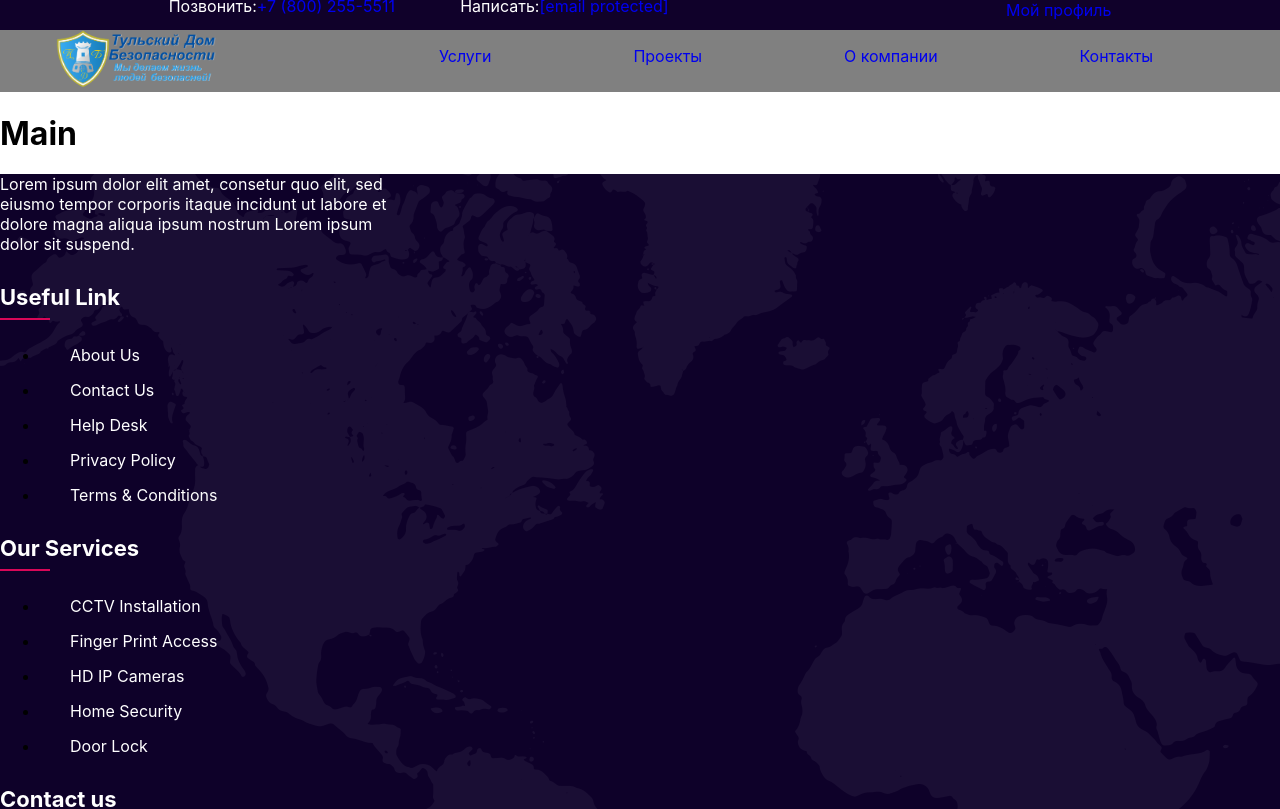
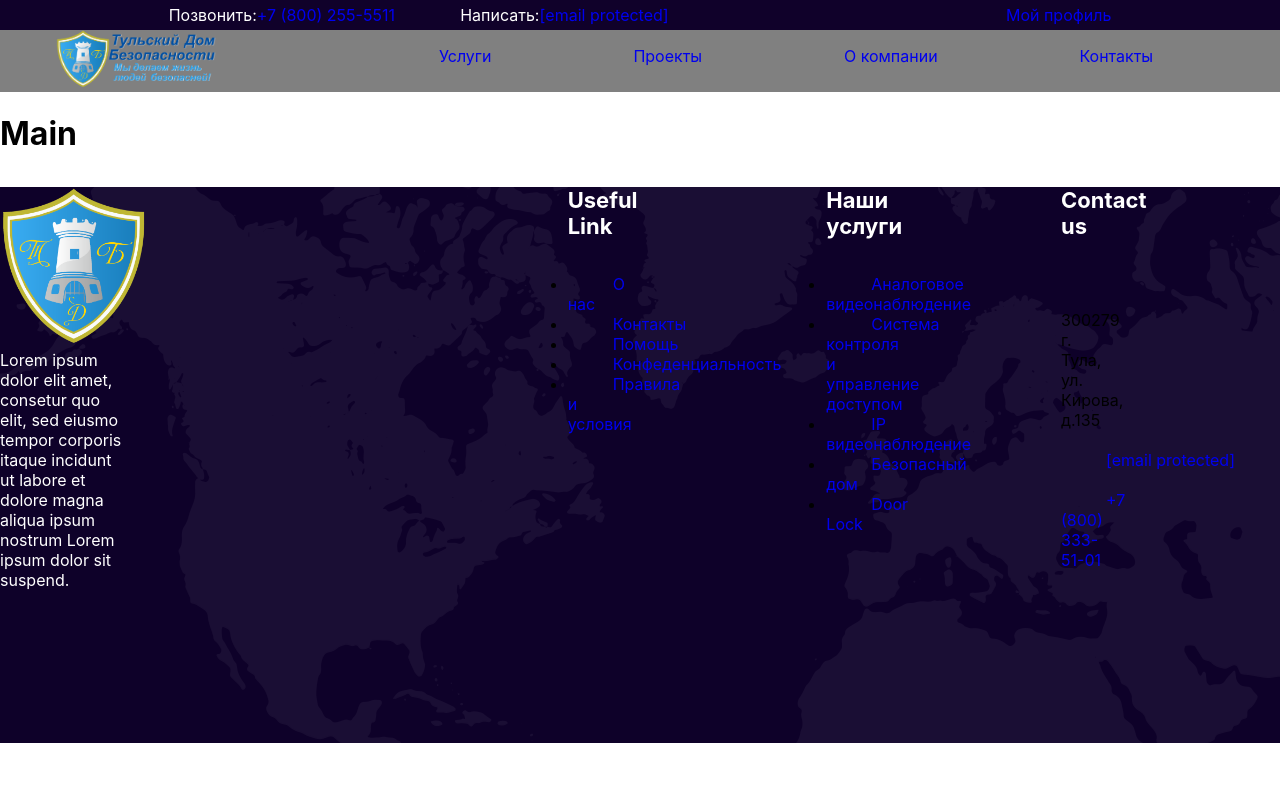
Before and after one commit to CapravMax/myProject, a React (Create React App) app: page / in a window 1280 px wide. Shown: the top 809 px of the page. Built offline with nearby package versions, Linux system fonts and the light colour scheme.

Commit message:
Made header and footer

```diff
--- a/src/components/Footer/Footer.jsx
+++ b/src/components/Footer/Footer.jsx
@@ -1,138 +1,136 @@
 import React from 'react';
+import { Link } from 'react-router-dom';
 import './Footer.scss'
+import footer_logo from '../../assets/img/logo_rus.png'
 
 function Footer () {
 
 
     return (
 // eslint-disable-next-line no-undef
-<footer className={'footer-bg'}>
-        <div className = {"footer-top pb-70"}>
-          <div className ="container">
-            <div className="row">
-              <div className="col-md-12">
-                <div className="footer-widget-wrap">
-                  <div className="footer-widget">
-                    {/* <a href="index.html" class="footer-logo"
-                      ><img src="" alt="Image"
-                    /></a> */}
-                    <p className="comp-desc">
+<footer className='footer'>
+        <div className = "footer_top">
+
+                <div className="footer_top_wrap">
+                  <div className="footer_top_wrap_widget">
+                    <Link to ="/" className="footer_top_wrap_widget_logo">
+                      <img src={footer_logo} alt = 'logo'/>
+                      </Link>
+                    <p className="footer_top_wrap_widget_about">
                       Lorem ipsum dolor elit amet, consetur quo elit, sed eiusmo
                       tempor corporis itaque incidunt ut labore et dolore magna
                       aliqua ipsum nostrum Lorem ipsum dolor sit suspend.
                     </p>
-                    <ul className="social-profile style2 list-style">
-                      {/* <li>
-                        <a target="_blank" href="https://vk.ru"
-                          ><i class="flaticon-facebook-app-symbol"></i>
-                        </a>
+                    <ul className="footer_top_wrap_widget_social_profile">
+                      <li>
+                        <Link to ="https://vk.ru" target="_blank">
+                          <i className="flaticon-facebook-app-symbol"></i>
+                        </Link>
                       </li>
                       <li>
-                        <a target="_blank" href="https://twitter.com">
-                          <i class="flaticon-twitter"></i>
-                        </a>
-                      </li> */}
-                      {/* <li>
-                        <a target="_blank" href="https://linkedin.com">
-                          <i class="flaticon-linkedin-1"></i>
-                        </a>
-                      </li> */}
-                      {/* <li>
-                        <a target="_blank" href="https://instagram.com">
-                          <i class="flaticon-instagram"></i>
-                        </a>
-                      </li> */}
-                    </ul>
-                  </div>
-                  <div className="footer-widget">
-                    <h4 className="footer-widget-title">Useful Link</h4>
-                    <ul className="footer-menu list-style">
-                      <li>
-                        <a href="about.html" target="_blank"
-                          ><i className="flaticon-right-arrow-1"></i>About Us</a>
+                        <Link to ="https://twitter.com" target="_blank">
+                          <i className="flaticon-twitter"></i>
+                        </Link>
                       </li>
                       <li>
-                        <a href="contact.html" target="_blank"
-                          ><i className="flaticon-right-arrow-1"></i>Contact Us</a>
+                        <Link to="https://linkedin.com" target="_blank">
+                          <i className="flaticon-linkedin-1"></i>
+                        </Link>
                       </li>
-                      <li>
-                        <a href="contact.html" target="_blank"
-                          ><i className="flaticon-right-arrow-1"></i>Help Desk</a>
-                                          </li>
-                      <li>
-                        <a href="privacy-policy.html" target="_blank"
-                          ><i className="flaticon-right-arrow-1"></i>Privacy
-                          Policy</a>
-                      </li>
-                      <li>
-                        <a href="terms-conditions.html" target="_blank"
-                          ><i className="flaticon-right-arrow-1"></i>Terms &amp;
-                          Conditions</a>
+                     <li>
+                        <Link to ="https://instagram.com" target="_blank">
+                          <i className="flaticon-instagram"></i>
+                        </Link>
                       </li>
                     </ul>
                   </div>
-                  <div className="footer-widget">
-                    <h4 className="footer-widget-title">Our Services</h4>
-                    <ul className="footer-menu list-style">
+                  <div className="footer_top_wrap_widget">
+                    <h4 className="footer_top_wrap_widget_title">Useful Link</h4>
+                    <ul className="footer_top_wrap_widget_menu">
                       <li>
-                        <a href="service-details.html" target="_blank"
-                          ><i className="flaticon-right-arrow-1"></i>CCTV
-                          Installation</a>
+                        <Link to ="About" target="_blank">
+                          <i className="flaticon-right-arrow-1"></i>О нас
+                          </Link>
                       </li>
                       <li>
-                        <a href="service-details.html" target="_blank"
-                          ><i className="flaticon-right-arrow-1"></i>Finger Print
-                          Access</a>
+                        <Link to ="Contacts" target="_blank">
+                          <i className="flaticon-right-arrow-1"></i>Контакты
+                          </Link>
                       </li>
                       <li>
-                        <a href="service-details.html" target="_blank"
-                          ><i className="flaticon-right-arrow-1"></i>HD IP
-                          Cameras</a>
+                        <Link to ="Help" target="_blank">
+                          <i className="flaticon-right-arrow-1"></i>Помощь
+                        </Link>
+                     </li>
+                      <li>
+                        <Link to ="Privicy" target="_blank">
+                          <i className="flaticon-right-arrow-1"></i>Конфеденциальность
+                        </Link>
                       </li>
                       <li>
-                        <a href="service-details.html" target="_blank"
-                          ><i className="flaticon-right-arrow-1"></i>Home
-                          Security</a>
-                      </li>
-                      <li>
-                        <a href="service-details.html" target="_blank"
-                          ><i className="flaticon-right-arrow-1"></i>Door Lock</a>
+                        <Link to ="terms-conditions.html" target="_blank"
+                          ><i className="flaticon-right-arrow-1"></i>Правила и условия
+                          </Link>
                       </li>
                     </ul>
                   </div>
-                  <div className="footer-widget">
-                    <h4 className="footer-widget-title">Contact us</h4>
-                    <div className="contact-item">
+                  <div className="footer_top_wrap_widget">
+                    <h4 className="footer_top_wrap_widget_title">Наши услуги</h4>
+                    <ul className="footer_top_wrap_widget_menu">
+                      <li>
+                        <Link to="Service" target="_blank">
+                          <i className="flaticon-right-arrow-1"></i>Аналоговое видеонаблюдение
+                          </Link>
+                      </li>
+                      <li>
+                        <Link to ="Service" target="_blank">
+                          <i className="flaticon-right-arrow-1"></i>Система контроля и управление доступом
+                          </Link>
+                      </li>
+                      <li>
+                        <Link to ="Service" target="_blank">
+                          <i className="flaticon-right-arrow-1"></i>IP видеонаблюдение</Link>
+                      </li>
+                      <li>
+                        <Link to ="Sevice" target="_blank">
+                          <i className="flaticon-right-arrow-1"></i>Безопасный дом
+                          </Link>
+                      </li>
+                      <li>
+                        <Link to ="Service" target="_blank">
+                          <i className="flaticon-right-arrow-1"></i>Door Lock
+                          </Link>
+                      </li>
+                    </ul>
+                  </div>
+                  <div className="footer_top_wrap_widget">
+                    <h4 className="footer_top_wrap_widget_title">Contact us</h4>
+                    <div className="footer_top_wrap_widget_contact">
                       <i className="flaticon-placeholder"></i>
-                      <p>Melborne Main St, VIC 3000, Melborne, Australia</p>
+                      <p>300279 г. Тула, ул. Кирова, д.135</p>
                     </div>
-                    <div className="contact-item">
+                    <div className="footer_top_wrap_widget_contact">
                       <i className="flaticon-message-1"></i>
-                      <a
-                        href="/cdn-cgi/l/email-protection#e28a878e8e8da289848e8d95cc818d8f"
-                        ><span
-                          className="__cf_email__"
+                      <Link to ="/cdn-cgi/l/email-protection#e28a878e8e8da289848e8d95cc818d8f">
+                        <span className="__cf_email__"
                           data-cfemail="177f727b7b78577c717b78603974787a"
                           >[email&#160;protected]</span>
-                          </a>
+                          </Link>
                     </div>
-                    <div className ="contact-item">
+                    <div className ="footer_top_wrap_widget_contact">
                       <i className="flaticon-phone-call"></i>
-                      <a href="tel:920023456789">+9200 (2) 345 6789</a>
+                      <a href="tel:+78003335101">+7 (800) 333-51-01</a>
                     </div>
                   </div>
                 </div>
-              </div>
-            </div>
-          </div>
-        </div>
-        <div className="footer-bottom">
-          <div className="copyright">
-            <p>
-              <span className="las la-copyright"></span>
 
 
-                document.write(new Date().getFullYear());
+
+        </div>
+        <div className="footer_bottom">
+          <div className="footer_bottom_copyright">
+            <p>
+              {/* <span className="las la-copyright">{document.write(new Date().getFullYear())}</span> */}
 
 
             </p>
--- a/src/components/Footer/Footer.scss
+++ b/src/components/Footer/Footer.scss
@@ -1,51 +1,50 @@
-.footer-bg {
+.footer {
+
   background-image: url(../../assets/img/footer/footer-bg-1.jpg);
-  }
-  .footer-wrap .footer-bottom {
-    border-top: 1px solid rgba(255, 255, 255, 0.1);
-    padding: 20px 0;
-  }
-  .footer-wrap .footer-bottom .copyright {
-    text-align: center;
-    padding: 0 15px;
-  }
-  .footer-wrap .footer-bottom .copyright p {
-    color: #fff;
-    margin: 0;
-  }
-  .footer-wrap .footer-bottom .copyright p a {
-    color: #d80758;
-    font-weight: 600;
-  }
-  .footer-widget-wrap .footer-widget:nth-child(1) {
+
+  &_top {
+
+
+      &_wrap {
+        display: flex;
+        flex-direction: row;
+
+        &_widget {
+          position: relative;
+          margin: 0 0 30px;
+
+        :nth-child(1) {
           width: 34%;
           padding-right: 45px;
         }
-  .footer-widget-wrap .footer-widget:nth-child(2),
-  .footer-widget-wrap .footer-widget:nth-child(3),
-  .footer-widget-wrap .footer-widget:nth-child(4) {
+          :nth-child(2), :nth-child(3), :nth-child(4) {
             width: 22%;
             padding-left: 0;
           }
-  .footer-widget-wrap .footer-widget {
-    position: relative;
-    margin: 0 0 30px;
+          &_logo {
+            width: 10%;
+            margin: 0 0 25px;
+
+
           }
-  .footer-widget-wrap .footer-widget .footer-logo {
-    margin: 0 0 25px;
-    display: block;
-  }
-  .footer-widget-wrap .footer-widget .comp-desc {
+
+          &_about {
             color: #fff;
             margin: 0 0 27px;
+
           }
-  .footer-widget-wrap .footer-widget .footer-widget-title {
+
+          &_sotial_profile {
+          color:#d80758
+
+          }
+
+          &_title {
             font-size: 22px;
             color: #fff;
             margin: 0 0 35px;
             position: relative;
-  }
-  .footer-widget-wrap .footer-widget .footer-widget-title:after {
+            :after {
               position: absolute;
               bottom: -10px;
               left: 0;
@@ -54,43 +53,21 @@
               content: "";
               background-color: #d80758;
             }
-  .footer-widget-wrap .footer-widget .contact-item {
-    position: relative;
-    padding-left: 32px;
-    margin: 0 0 20px;
           }
-  .footer-widget-wrap .footer-widget .contact-item:last-child {
+
+          &_menu {
+            &li {
+              margin: 0 0 15px;
+              :last-child {
                 margin-bottom: 0;
               }
-  .footer-widget-wrap .footer-widget .contact-item i {
-    color: #d80758;
-    position: absolute;
-    top: 3px;
-    left: 0;
-    font-size: 18px;
-  }
-  .footer-widget-wrap .footer-widget .contact-item p,
-  .footer-widget-wrap .footer-widget .contact-item a {
-    color: #fff;
-    margin-bottom: 0;
-  }
-  .footer-widget-wrap .footer-widget .contact-item p:hover,
-  .footer-widget-wrap .footer-widget .contact-item a:hover {
-    color: #d80758;
-  }
-  .footer-widget-wrap .footer-widget .footer-menu li {
-    margin: 0 0 15px;
-  }
-  .footer-widget-wrap .footer-widget .footer-menu li:last-child {
-    margin-bottom: 0;
-  }
-  .footer-widget-wrap .footer-widget .footer-menu li a {
+              &a {
                 color: #fff;
                 position: relative;
                 margin-left: 30px;
                 position: relative;
-  }
-  .footer-widget-wrap .footer-widget .footer-menu li a:after {
+
+                :after {
                   position: absolute;
                   bottom: -2px;
                   left: 0;
@@ -100,23 +77,86 @@
                   height: 1px;
                   visibility: hidden;
                   opacity: 0;
-    -webkit-transition: 0.4s;
                   transition: 0.4s;
                 }
-  .footer-widget-wrap .footer-widget .footer-menu li a:hover {
+
+                :hover {
                   color: #d80758;
                 }
-  .footer-widget-wrap .footer-widget .footer-menu li a:hover:after {
-    visibility: visible;
-    opacity: 1;
-    width: 100%;
-  }
-  .footer-widget-wrap .footer-widget .footer-menu li a i {
+
+                &i {
                   font-size: 15px;
                   position: absolute;
                   top: 0;
                   left: -30px;
                 }
+              }
+
+            }
+
+          }
+
+          &_contact {
+            position: relative;
+            padding-left: 32px;
+            margin: 0 0 20px;
+            &i {
+              color: #d80758;
+              position: absolute;
+              top: 3px;
+              left: 0;
+              font-size: 18px;
+              &p, a {
+                color: #fff;
+                margin-bottom: 0;
+                :last-child {
+                  margin-bottom: 0;
+                }
+                :hover {
+                  color: #d80758;
+
+                  :after {
+                    visibility: visible;
+                    opacity: 1;
+                    width: 100%;
+                  }
+                }
+
+              }
+            }
+
+          }
+        }
+      }
+    }
+
+    &_bottom {
+      background-color: #fff;
+      border-top: 1px solid rgba(255, 255, 255, 0.1);
+      padding: 20px 0;
+
+      &_copyright {
+        text-align: center;
+        padding: 0 15px;
+
+      &p {
+        color: #fff;
+        margin: 0;
+        }
+        &a {
+          color: #d80758;
+          font-weight: 600;
+
+
+
+        }
+      }
+
+    }
+
+  }
+
+
   @media only screen and (min-width: 992px) {
     .footer-wrap .footer-top {
       padding-top: 160px;
--- a/src/components/Header/Header.scss
+++ b/src/components/Header/Header.scss
@@ -13,11 +13,14 @@
       display: flex;
       flex-direction: row;
       justify-content: space-around;
+      align-items: center;
       height: 30px;
       background-color: #10012a;
+      position: static;
+      width: 100vw;
 
       &_left {
-        display: flex;
+         display: flex;
         flex-direction: row;
         justify-content: space-between;
         width: 500px;
```
Lines whose indentation alone changed are shown as unchanged.
